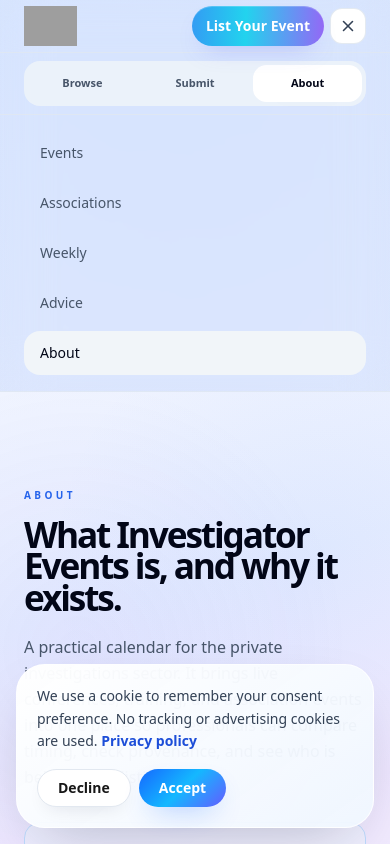
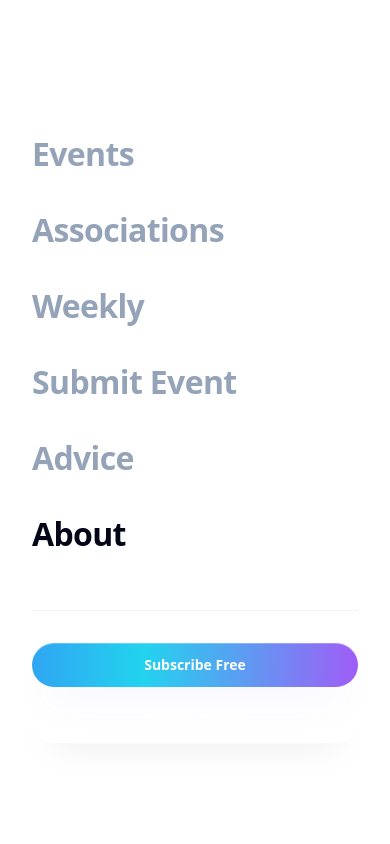
Before and after one commit to jamesdrinky/investigator-events, a Next.js app: page /about in a window 390 px wide. Both pictures are taken after a click on the button "Open menu". Shown: the top 844 px of the page. Built offline with nearby package versions, Linux system fonts and the light colour scheme; grey boxes are pictures that could not be loaded.

Commit message:
checkpoint: pre mobile fixes

```diff
--- a/components/home/ExpandingEventCards.tsx
+++ b/components/home/ExpandingEventCards.tsx
@@ -40,7 +40,7 @@
     }
     return {
       gridTemplateColumns: '1fr',
-      gridTemplateRows: items.map((_, i) => (i === activeIndex ? '5fr' : '1fr')).join(' '),
+      gridTemplateRows: items.map((_, i) => (i === activeIndex ? '4fr' : 'minmax(70px, 1fr)')).join(' '),
     };
   }, [activeIndex, items.length, isDesktop]);
 
@@ -52,8 +52,10 @@
       className="grid w-full gap-2"
       style={{
         ...gridStyle,
-        height: isDesktop ? '480px' : '560px',
-        transition: 'grid-template-columns 0.5s ease, grid-template-rows 0.5s ease',
+        height: isDesktop ? '480px' : '600px',
+        transition: 'grid-template-columns 0.45s cubic-bezier(0.4,0,0.2,1), grid-template-rows 0.45s cubic-bezier(0.4,0,0.2,1)',
+        willChange: 'grid-template-columns, grid-template-rows',
+        contain: 'layout style',
       }}
     >
       {items.map((item, index) => {
@@ -70,11 +72,11 @@
             tabIndex={0}
             onFocus={() => setActiveIndex(index)}
             style={{
-              border: active ? '2px solid rgba(99, 102, 241, 0.6)' : '1px solid rgba(226, 232, 240, 0.2)',
+              border: active ? '2px solid rgba(99, 102, 241, 0.6)' : '1px solid rgba(226, 232, 240, 0.25)',
               boxShadow: active
-                ? '0 0 20px rgba(99, 102, 241, 0.4), 0 0 50px rgba(99, 102, 241, 0.25), 0 0 80px rgba(139, 92, 246, 0.15), inset 0 0 30px rgba(99, 102, 241, 0.1)'
-                : '0 4px 20px -8px rgba(0,0,0,0.1)',
-              transition: 'border-color 0.4s ease, box-shadow 0.4s ease',
+                ? '0 0 24px rgba(99, 102, 241, 0.35), 0 0 60px rgba(139, 92, 246, 0.15)'
+                : 'none',
+              transition: 'border-color 0.3s ease, box-shadow 0.3s ease',
             }}
           >
             {/* Background image — always colourful, no grayscale */}
--- a/components/home/FounderQuoteSection.tsx
+++ b/components/home/FounderQuoteSection.tsx
@@ -9,7 +9,7 @@
   const reducedMotion = useReducedMotion();
 
   return (
-    <section className="relative overflow-hidden py-20 sm:py-28">
+    <section className="relative overflow-hidden py-16 sm:py-28">
       {/* Light gradient background */}
       <div className="pointer-events-none absolute inset-0 bg-[linear-gradient(165deg,rgba(239,246,255,0.5)_0%,rgba(224,231,255,0.4)_25%,rgba(237,233,254,0.3)_50%,rgba(255,255,255,0)_100%)]" />
 
@@ -29,51 +29,76 @@
               />
 
               {/* Inner card */}
-              <div className="relative rounded-[calc(1.8rem-2px)] bg-white p-8 sm:rounded-[calc(2.5rem-2px)] sm:p-12 lg:p-16">
-                <div className="flex flex-col items-center gap-8 lg:flex-row lg:items-center lg:gap-16">
-                  {/* ── Portrait with rings ── */}
+              <div className="relative rounded-[calc(1.8rem-2px)] bg-white p-6 sm:rounded-[calc(2.5rem-2px)] sm:p-12 lg:p-16">
+                {/* ── Mobile layout: horizontal compact ── */}
+                <div className="flex items-start gap-4 sm:hidden">
+                  {/* Portrait — no rings on mobile */}
+                  <div className="relative h-16 w-16 shrink-0 overflow-hidden rounded-full ring-2 ring-white shadow-[0_8px_24px_-6px_rgba(99,102,241,0.25)]">
+                    <Image
+                      src="/faces/mike2.png"
+                      alt="Mike LaCorte"
+                      width={64}
+                      height={64}
+                      className="h-full w-full scale-[1.2] object-cover object-[center_35%]"
+                      sizes="64px"
+                    />
+                  </div>
+                  <div className="min-w-0 flex-1">
+                    <p className="text-[10px] font-semibold uppercase tracking-[0.24em] text-blue-600">Founder&apos;s Note</p>
+                    <blockquote className="mt-2 text-[1.1rem] font-semibold leading-[1.35] tracking-[-0.02em] text-slate-950">
+                      &ldquo;No one could see what was already in the diary. One shared calendar changes that.&rdquo;
+                    </blockquote>
+                    <p className="mt-3 text-sm font-semibold text-slate-950">Mike LaCorte</p>
+                    <p className="mt-0.5 text-xs text-slate-400">Founder · CEO, Conflict International</p>
+                    <Link
+                      href="/about"
+                      className="mt-3 inline-flex items-center text-sm font-semibold text-blue-600"
+                    >
+                      Read more →
+                    </Link>
+                  </div>
+                </div>
+
+                {/* ── Desktop layout: large with rings ── */}
+                <div className="hidden sm:flex sm:flex-col sm:items-center sm:gap-8 lg:flex-row lg:items-center lg:gap-16">
+                  {/* Portrait with rings */}
                   <div className="relative shrink-0">
-                    {/* Outer rotating ring */}
                     <motion.div
                       animate={reducedMotion ? {} : { rotate: 360 }}
                       transition={{ duration: 20, repeat: Infinity, ease: 'linear' }}
                       className="absolute inset-[-24%] rounded-full border border-dashed border-blue-400/25"
                     />
-                    {/* Inner ring */}
                     <motion.div
                       animate={reducedMotion ? {} : { rotate: -360 }}
                       transition={{ duration: 28, repeat: Infinity, ease: 'linear' }}
                       className="absolute inset-[-14%] rounded-full border border-dashed border-violet-400/20"
                     />
-                    {/* Pulsing glow */}
                     <motion.div
                       animate={reducedMotion ? {} : { scale: [1, 1.08, 1], opacity: [0.4, 0.7, 0.4] }}
                       transition={{ duration: 3, repeat: Infinity, ease: 'easeInOut' }}
                       className="absolute inset-[-8%] rounded-full bg-gradient-to-br from-blue-400/20 to-violet-400/15 blur-xl"
                     />
-
-                    {/* Portrait */}
-                    <div className="relative h-28 w-28 overflow-hidden rounded-full ring-[3px] ring-white shadow-[0_12px_40px_-8px_rgba(99,102,241,0.3)] sm:h-36 sm:w-36 lg:h-44 lg:w-44">
+                    <div className="relative h-36 w-36 overflow-hidden rounded-full ring-[3px] ring-white shadow-[0_12px_40px_-8px_rgba(99,102,241,0.3)] lg:h-44 lg:w-44">
                       <Image
                         src="/faces/mike2.png"
                         alt="Mike LaCorte"
                         width={176}
                         height={176}
-                        className="h-full w-full scale-[1.15] object-cover object-[center_30%]"
-                        sizes="(max-width: 640px) 112px, (max-width: 1024px) 144px, 176px"
+                        className="h-full w-full scale-[1.2] object-cover object-[center_35%]"
+                        sizes="(max-width: 1024px) 144px, 176px"
                       />
                     </div>
                   </div>
 
-                  {/* ── Content ── */}
+                  {/* Content */}
                   <div className="text-center lg:text-left">
                     <p className="eyebrow">Founder&apos;s Note</p>
-                    <blockquote className="mt-5 text-[1.4rem] font-semibold leading-[1.3] tracking-[-0.025em] text-slate-950 sm:mt-6 sm:text-[1.8rem] sm:leading-[1.32] lg:text-[2.2rem] lg:leading-[1.28]">
+                    <blockquote className="mt-6 text-[1.8rem] font-semibold leading-[1.32] tracking-[-0.025em] text-slate-950 lg:text-[2.2rem] lg:leading-[1.28]">
                       &ldquo;I built this site because I kept missing events I wanted to attend, not through lack
                       of interest, but because no one could see what was already in the diary. One shared
                       calendar changes that.&rdquo;
                     </blockquote>
-                    <div className="mt-6 sm:mt-8">
+                    <div className="mt-8">
                       <p className="text-lg font-semibold text-slate-950">Mike LaCorte</p>
                       <p className="mx-auto mt-2 max-w-2xl text-sm leading-relaxed text-slate-500 lg:mx-0">
                         Founder, Investigator Events · CEO, Conflict International · President, Association
@@ -82,7 +107,7 @@
                     </div>
                     <Link
                       href="/about"
-                      className="btn-glow mt-6 inline-flex px-6 py-3 text-sm sm:mt-8"
+                      className="btn-glow mt-8 inline-flex px-6 py-3 text-sm"
                     >
                       Read the full story →
                     </Link>
--- a/components/home/homepage-hero.tsx
+++ b/components/home/homepage-hero.tsx
@@ -364,7 +364,7 @@
 
         {/* ── Header content (centered, above globe) ── */}
         <motion.div
-          style={{ translateY: headerY }}
+          style={isMobile ? undefined : { translateY: headerY }}
           className="relative z-10 px-6 pb-10 pt-16 text-center sm:pb-8 sm:pt-12 lg:pt-16"
         >
           {/* Badge pill */}
--- a/components/navbar.tsx
+++ b/components/navbar.tsx
@@ -14,31 +14,22 @@
   { href: '/about', label: 'About' }
 ];
 
-const mobileCoreItems: Array<{ href: Route; label: string }> = [
-  { href: '/calendar', label: 'Browse' },
-  { href: '/submit-event', label: 'Submit' },
-  { href: '/about', label: 'About' }
-];
-
 const mobileMenuItems: Array<{ href: Route; label: string }> = [
   { href: '/calendar', label: 'Events' },
   { href: '/associations', label: 'Associations' },
   { href: '/weekly', label: 'Weekly' },
+  { href: '/submit-event', label: 'Submit Event' },
   { href: '/advice', label: 'Advice' },
   { href: '/about', label: 'About' }
 ];
 
 function getBrowserPathname() {
-  if (typeof window === 'undefined') {
-    return '';
-  }
-
+  if (typeof window === 'undefined') return '';
   return window.location.pathname;
 }
 
 function getRoutePathname(href: Route) {
-  const pathname = href.split('#')[0];
-  return pathname || '/';
+  return href.split('#')[0] || '/';
 }
 
 function isActiveRoute(pathname: string, href: Route) {
@@ -54,14 +45,20 @@
       setPathname(getBrowserPathname());
       setIsOpen(false);
     };
-
     syncPathname();
     window.addEventListener('popstate', syncPathname);
+    return () => window.removeEventListener('popstate', syncPathname);
+  }, []);
 
-    return () => {
-      window.removeEventListener('popstate', syncPathname);
-    };
-  }, []);
+  // Lock body scroll when menu is open
+  useEffect(() => {
+    if (isOpen) {
+      document.body.style.overflow = 'hidden';
+    } else {
+      document.body.style.overflow = '';
+    }
+    return () => { document.body.style.overflow = ''; };
+  }, [isOpen]);
 
   const handleNavigation = (href: Route) => {
     setPathname(getRoutePathname(href));
@@ -69,8 +66,10 @@
   };
 
   return (
+    <>
       <header className="sticky top-0 z-50 border-b border-slate-200/70 bg-white/88 backdrop-blur-xl">
         <div className="container-shell flex min-h-[3.25rem] items-center justify-between gap-2.5 py-1.5 sm:min-h-[4rem] sm:gap-3 md:min-h-[4.75rem] md:gap-5 md:py-0">
+          {/* Logo */}
           <Link href="/" onClick={() => handleNavigation('/')} className="group flex min-w-0 items-center gap-2.5 sm:gap-3">
             <Image
               src="/logo/ie-none.png"
@@ -87,101 +86,106 @@
             </div>
           </Link>
 
+          {/* Desktop nav */}
           <nav aria-label="Main navigation" className="hidden items-center gap-6 lg:flex">
             {desktopNavItems.map((item) => {
               const active = isActiveRoute(pathname, item.href);
-
               return (
                 <Link
                   key={item.href}
                   href={item.href}
                   onClick={() => handleNavigation(item.href)}
-                className={`relative py-2 text-sm font-medium ${
-                  active ? 'text-slate-950' : 'text-slate-600 hover:text-slate-950'
-                }`}
+                  className={`relative py-2 text-sm font-medium ${active ? 'text-slate-950' : 'text-slate-600 hover:text-slate-950'}`}
                 >
                   {item.label}
-                <span
-                  className={`absolute inset-x-0 -bottom-[1px] h-[2px] rounded-full bg-[linear-gradient(90deg,#1668ff,#14b8ff,#645bff)] transition ${
-                    active ? 'scale-x-100' : 'scale-x-0'
-                  }`}
-                />
+                  <span className={`absolute inset-x-0 -bottom-[1px] h-[2px] rounded-full bg-[linear-gradient(90deg,#1668ff,#14b8ff,#645bff)] transition ${active ? 'scale-x-100' : 'scale-x-0'}`} />
                 </Link>
               );
             })}
           </nav>
 
-        <div className="flex items-center gap-1.5 sm:gap-2">
+          {/* Right side */}
+          <div className="flex items-center gap-2">
             <Link
-            href={"/list-your-event" as Route}
-            onClick={() => handleNavigation('/list-your-event' as Route)}
+              href="/#newsletter"
               className="btn-glow-nav hidden min-h-[2.5rem] px-3.5 text-xs sm:inline-flex sm:px-4 md:text-sm"
             >
-            List Your Event
+              Subscribe Free
             </Link>
+            {/* Mobile hamburger */}
             <button
               type="button"
-            aria-controls="mobile-nav"
-            aria-expanded={isOpen}
-            aria-label="Toggle mobile menu"
-            onClick={() => setIsOpen((current) => !current)}
-            className="inline-flex h-9 w-9 items-center justify-center rounded-xl border border-slate-200/90 bg-white text-slate-700 transition hover:bg-slate-50 sm:h-10 sm:w-10 lg:hidden"
+              aria-label={isOpen ? 'Close menu' : 'Open menu'}
+              onClick={() => setIsOpen((c) => !c)}
+              className="relative z-[60] inline-flex h-9 w-9 items-center justify-center rounded-xl border border-slate-200/90 bg-white text-slate-700 transition hover:bg-slate-50 sm:h-10 sm:w-10 lg:hidden"
             >
-            {isOpen ? <X className="h-[18px] w-[18px]" strokeWidth={2.1} aria-hidden="true" /> : <Menu className="h-[18px] w-[18px]" strokeWidth={2.1} aria-hidden="true" />}
+              {isOpen
+                ? <X className="h-[18px] w-[18px]" strokeWidth={2.2} />
+                : <Menu className="h-[18px] w-[18px]" strokeWidth={2.2} />
+              }
             </button>
           </div>
         </div>
+      </header>
 
-      <div className="border-t border-slate-200/70 lg:hidden">
-        <div className="container-shell py-2">
-          <nav aria-label="Mobile quick navigation" className="grid grid-cols-3 gap-1 rounded-[1rem] bg-slate-100/80 p-1 sm:gap-1.5 sm:rounded-[1.1rem]">
-            {mobileCoreItems.map((item) => {
-              const active = isActiveRoute(pathname, item.href) || (item.href === '/submit-event' && pathname === '/list-your-event');
-
+      {/* ── Apple-style full-screen mobile menu overlay ── */}
+      <div
+        className={`fixed inset-0 z-[55] bg-white transition-all duration-300 ease-[cubic-bezier(0.16,1,0.3,1)] lg:hidden ${
+          isOpen ? 'opacity-100 visible' : 'opacity-0 invisible'
+        }`}
+        style={{ top: 0 }}
+      >
+        <nav className="flex h-full flex-col justify-center px-8 pb-20 pt-24">
+          <ul className="space-y-1">
+            {mobileMenuItems.map((item, i) => {
+              const active = isActiveRoute(pathname, item.href);
               return (
+                <li key={item.href}>
                   <Link
-                  key={item.href}
                     href={item.href}
                     onClick={() => handleNavigation(item.href)}
-                  className={`rounded-[0.85rem] px-2.5 py-2.5 text-center text-[11px] font-semibold transition sm:rounded-[0.9rem] sm:px-3 sm:text-xs ${
-                    active ? 'bg-white text-slate-950 shadow-[0_10px_24px_-18px_rgba(15,23,42,0.2)]' : 'text-slate-600'
+                    className={`block py-3 text-[2rem] font-semibold tracking-[-0.02em] transition-colors duration-200 ${
+                      active ? 'text-slate-950' : 'text-slate-400 hover:text-slate-950'
                     }`}
+                    style={{
+                      transform: isOpen ? 'translateY(0)' : 'translateY(20px)',
+                      opacity: isOpen ? 1 : 0,
+                      transition: `transform 0.4s cubic-bezier(0.16,1,0.3,1) ${0.05 * i}s, opacity 0.3s ease ${0.05 * i}s`,
+                    }}
                   >
                     {item.label}
                   </Link>
+                </li>
               );
             })}
+          </ul>
+
+          {/* CTAs at bottom */}
+          <div
+            className="mt-10 flex flex-col gap-3 border-t border-slate-100 pt-8"
+            style={{
+              transform: isOpen ? 'translateY(0)' : 'translateY(20px)',
+              opacity: isOpen ? 1 : 0,
+              transition: 'transform 0.4s cubic-bezier(0.16,1,0.3,1) 0.35s, opacity 0.3s ease 0.35s',
+            }}
+          >
+            <Link
+              href="/#newsletter"
+              onClick={() => { handleNavigation('/' as Route); }}
+              className="btn-glow inline-flex w-full justify-center px-6 py-4 text-base"
+            >
+              Subscribe Free
+            </Link>
+            <Link
+              href="/calendar"
+              onClick={() => handleNavigation('/calendar')}
+              className="btn-glow-outline inline-flex w-full justify-center px-6 py-3.5 text-sm"
+            >
+              Browse Events
+            </Link>
+          </div>
         </nav>
       </div>
-      </div>
-
-      <div
-        id="mobile-nav"
-        className={`overflow-hidden border-t border-slate-200/80 transition-all duration-300 lg:hidden ${
-          isOpen ? 'max-h-[24rem] opacity-100' : 'max-h-0 opacity-0'
-        }`}
-      >
-        <nav aria-label="Mobile navigation" className="container-shell space-y-1.5 py-4">
-          {mobileMenuItems.map((item) => {
-            const active = isActiveRoute(pathname, item.href);
-
-            return (
-              <Link
-                key={item.href}
-                href={item.href}
-                onClick={() => handleNavigation(item.href)}
-                className={`block rounded-[1rem] px-4 py-3 text-sm font-medium ${
-                  active
-                    ? 'bg-slate-100 text-slate-950'
-                    : 'text-slate-600 hover:bg-slate-50 hover:text-slate-950'
-                }`}
-              >
-                {item.label}
-              </Link>
-            );
-          })}
-        </nav>
-      </div>
-    </header>
+    </>
   );
 }
```
Lines whose indentation alone changed are shown as unchanged.
